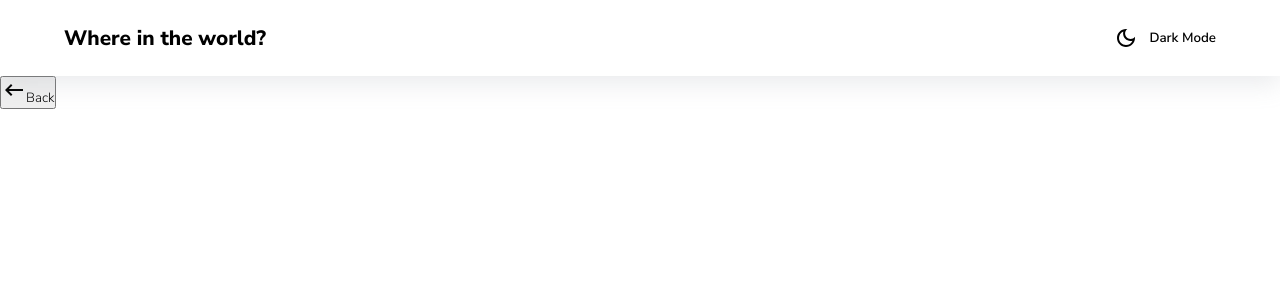
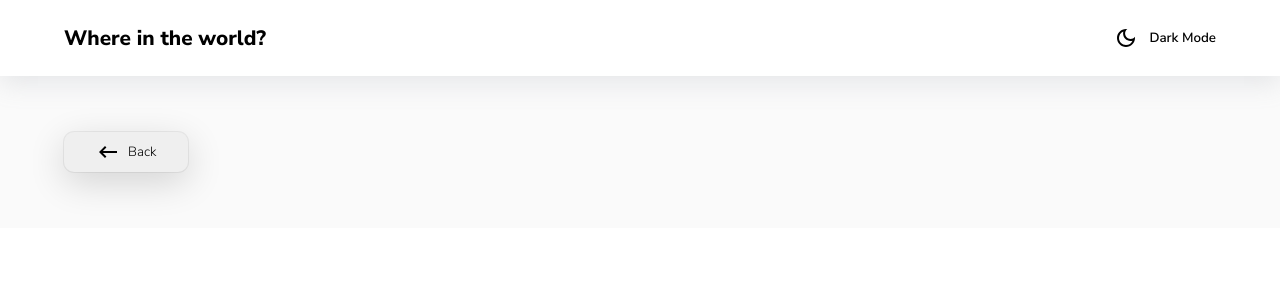
Before and after one commit to RuFuRu/rest-countries-api-project, a React (Vite) app: page /country-item/1 in a window 1280 px wide. Shown: the top 300 px of the page. Built offline with nearby package versions, Linux system fonts and the light colour scheme; no server answers.

Commit message:
styled button

```diff
--- a/src/components/CountryItemPageNav.tsx
+++ b/src/components/CountryItemPageNav.tsx
@@ -1,9 +1,15 @@
 import KeyboardBackspaceIcon from '@mui/icons-material/KeyboardBackspace';
+import { Link } from 'react-router-dom';
 
 function CountryItemPageNav() {
     return (
-        <div className="country-item-page-nav">
-            <button><KeyboardBackspaceIcon/><span>Back</span></button>
+        <div className="country-item-page-nav-container">
+            <Link to="/">
+                <button>
+                    <KeyboardBackspaceIcon/>
+                    <span>Back</span>
+                </button>
+            </Link>
         </div>
     )
 }
--- a/src/sass/_vars.scss
+++ b/src/sass/_vars.scss
@@ -9,3 +9,4 @@ $light_mode_elements: hsl(0, 0%, 100%);
 
 //box-shadow
 $box-shadow: rgba(149, 157, 165, 0.2) 0px 8px 24px;
+$btn-box-shadow: rgba(0, 0, 0, 0.16) 0px 10px 36px 0px, rgba(0, 0, 0, 0.06) 0px 0px 0px 1px;
--- a/src/sass/styles.scss
+++ b/src/sass/styles.scss
@@ -1,7 +1,7 @@
 @use 'default' as *;
 @use 'vars' as *;
 
-//header component
+//Header component
 header {
     display: flex;
     position: relative;
@@ -25,7 +25,7 @@ header {
     }
 }
 
-//countries component
+//Countries page and it's child components
 .countries {
     padding: 3.5rem 4rem;
     background-color: $light-mode-background;
@@ -88,3 +88,24 @@ header {
         }
     }
 }
+
+
+//CountryItemPage page and it's child components
+.country-item-page-container {
+    padding: 3.5rem 4rem;
+    background-color: $light-mode-background;
+    .country-item-page-nav-container {
+        button {
+            display: flex;
+            align-items: center;
+            padding: 0.5rem 2rem;
+            border-radius: 10px;
+            border: none;
+            box-shadow: $btn-box-shadow;
+            cursor: pointer;
+            span {
+                margin-left: 0.5rem;
+            }
+        }
+    }
+}
```
